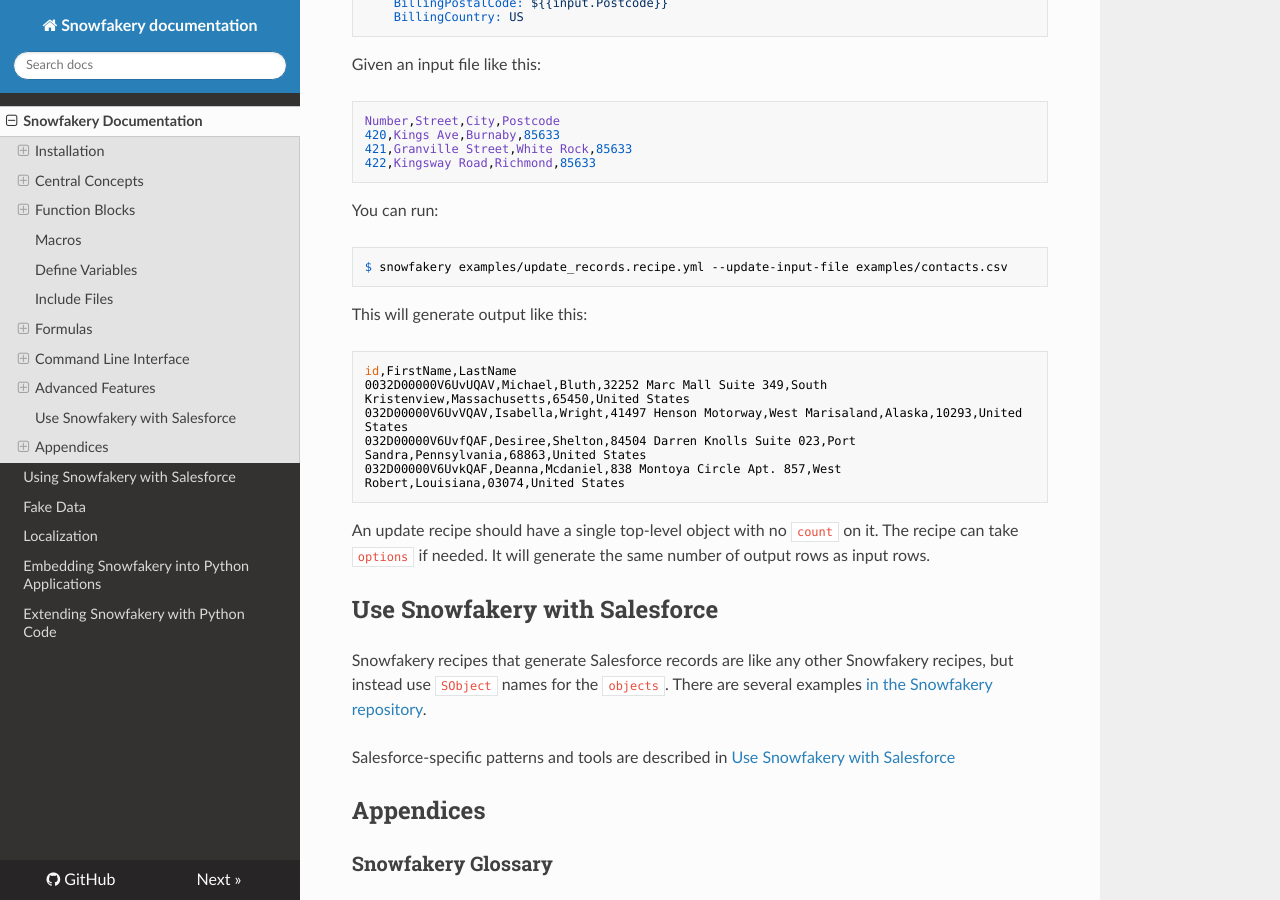
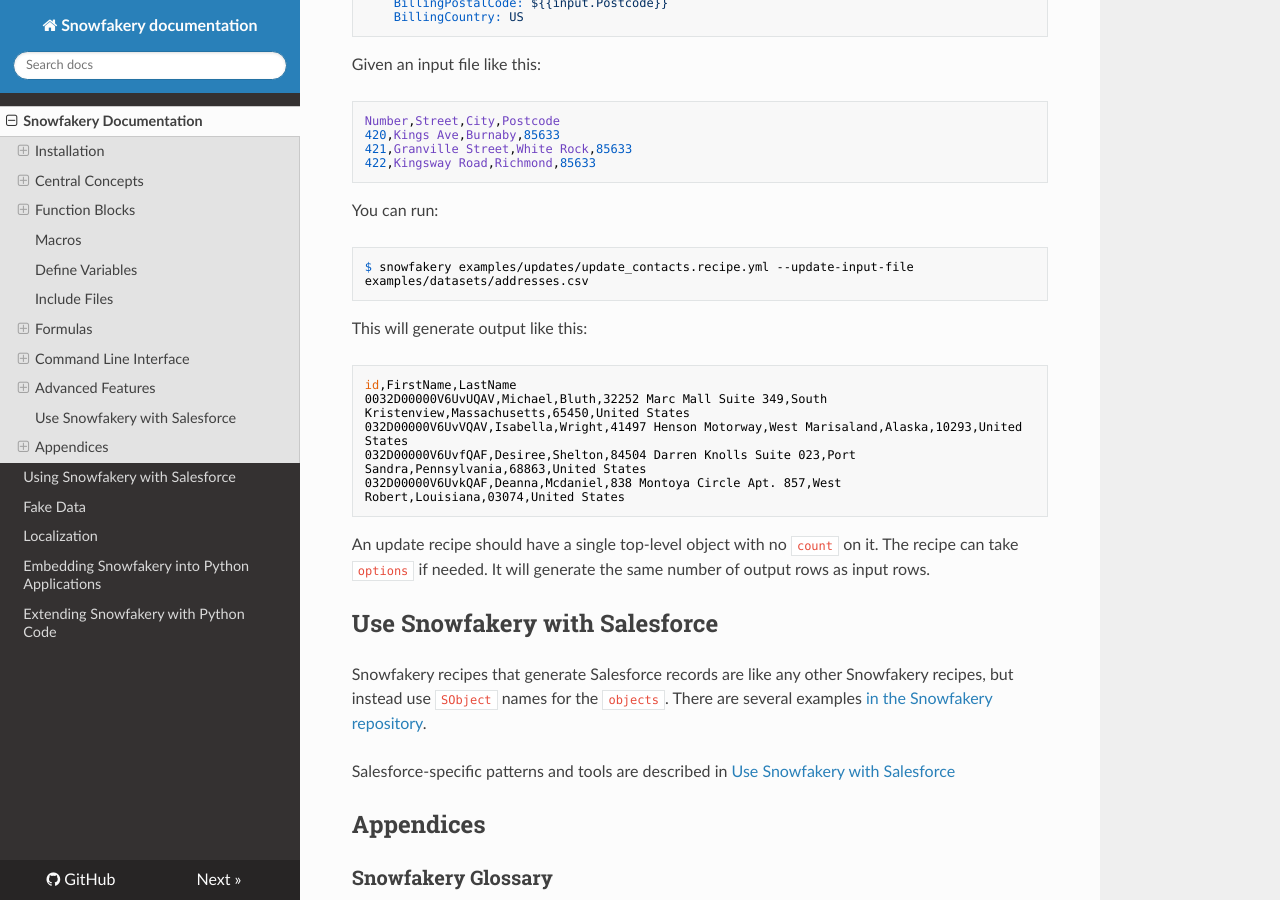
Before and after one commit to SFDO-Tooling/Snowfakery, an MkDocs documentation site: the page built from docs/index.md, in a window 1280 px wide and 900 px high, scrolled down 38601 px. Built offline with MkDocs 1.6.1, drawn with Linux system fonts in a browser that asks for light colours; nearby versions of some CDN libraries.

Commit message:
Correct example file name

````diff
--- a/docs/index.md
+++ b/docs/index.md
@@ -1970,7 +1970,7 @@
 You can run:
 
 ```
-$ snowfakery examples/update_records.recipe.yml --update-input-file examples/contacts.csv
+$ snowfakery examples/updates/update_contacts.recipe.yml --update-input-file examples/datasets/addresses.csv
 ```
 
 This will generate output like this:
@@ -2044,11 +2044,11 @@
                       container:
                         reference: sack
                       offspring:
-                      - object: kit
-                        count: 7
-                        fields:
-                          parent:
-                            reference: cat
+                        - object: kit
+                          count: 7
+                          fields:
+                            parent:
+                              reference: cat
 - object: stats
   fields:
     num_narrators: ${{ man.id }}
````
Also changed, not shown: 1 other file.
